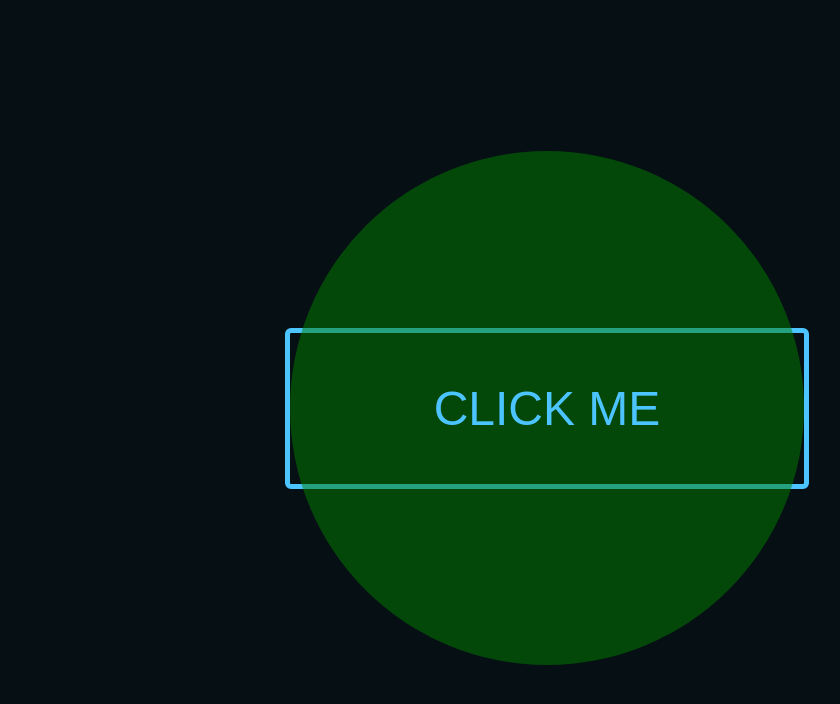
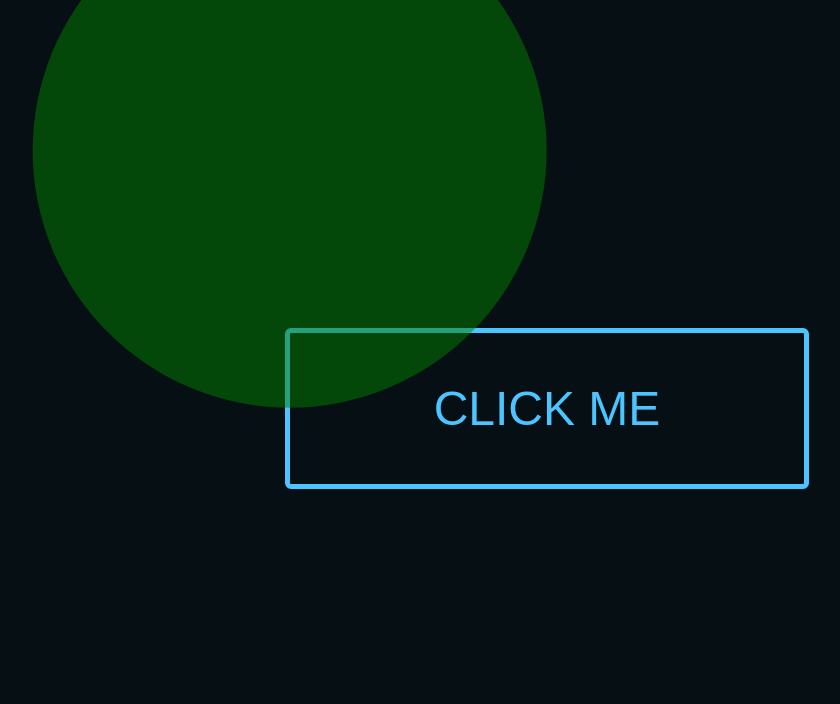
Before and after one commit to Annie-Huang/ripple-button, a website: page index.html in a window 1280 px wide. Shown: the whole page, without its empty margins (93-933 px from the left). Drawn offline with Linux system fonts and the light colour scheme.

Commit message:
Change the absolute position of the sedu element according the --x --y value to position the circle center to move according to the mouse move.

```diff
--- a/style.css
+++ b/style.css
@@ -30,6 +30,11 @@ body {
 .ripple-button::before {
   content: '';
   position: absolute;
+
+  top: var(--y);
+  left: var(--x);
+  transform: translate(-50%, -50%);
+
   z-index: -1;
   width: 100%;
   aspect-ratio: 1 / 1;
```
